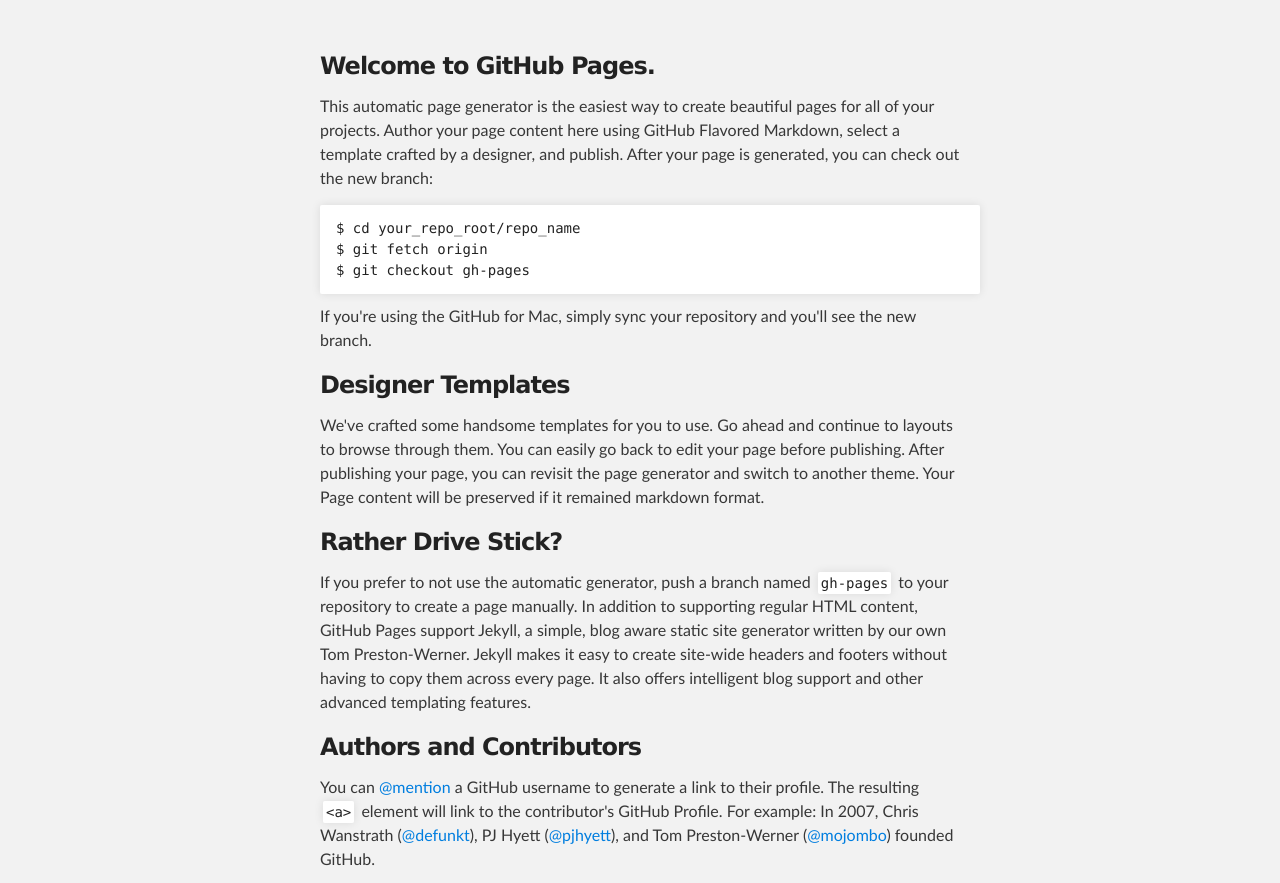
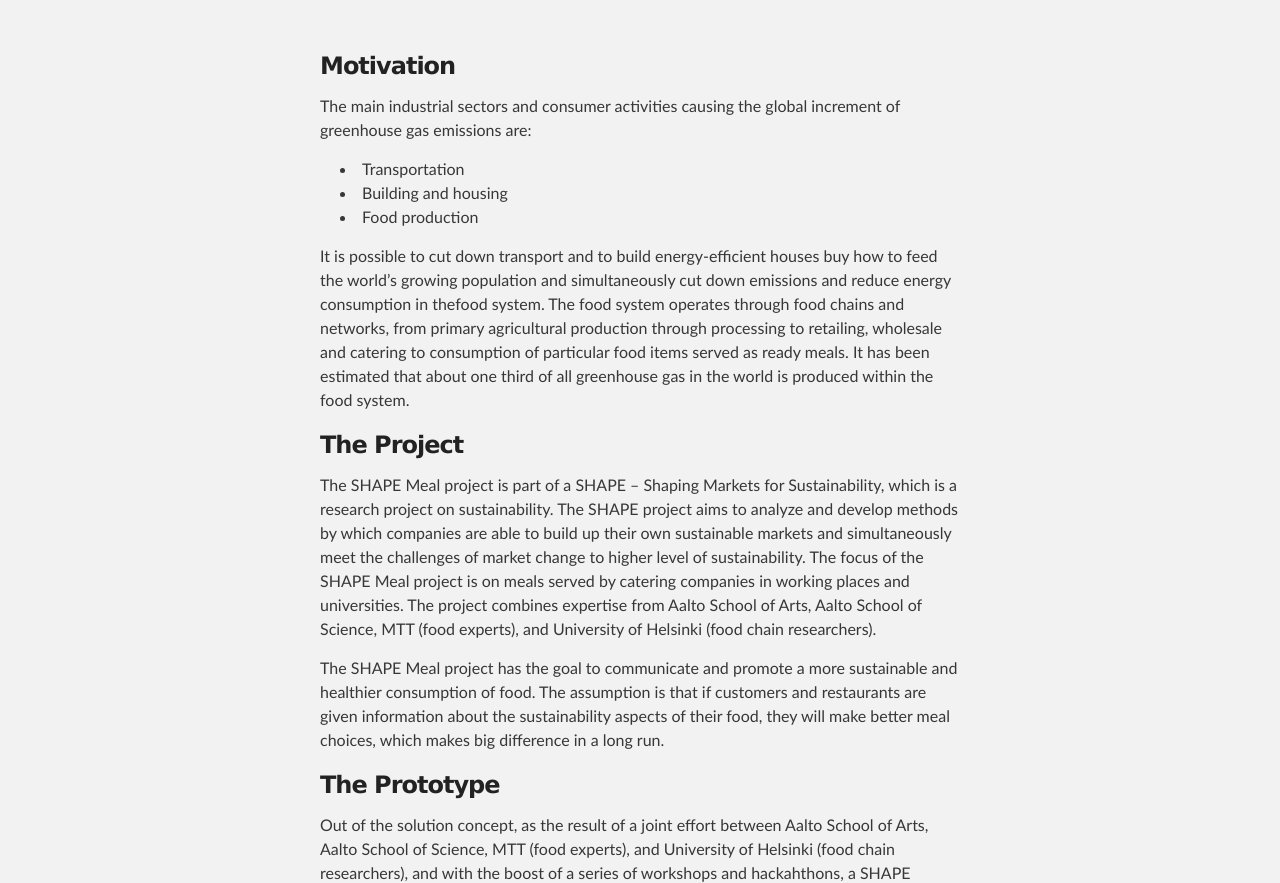
Before and after one commit to shapemeal/shapemeal.github.io, a plain HTML site: page index.html in a window 1280 px wide. Shown: the part 176-1059 px from the top of the page. Drawn offline with Linux system fonts and the light colour scheme.

Commit message:
Replace master branch with page content via GitHub

```diff
--- a/index.html
+++ b/index.html
@@ -4,11 +4,11 @@
   <head>
     <meta charset='utf-8' />
     <meta http-equiv="X-UA-Compatible" content="chrome=1" />
-    <meta name="description" content="Shapemeal.github.io : " />
+    <meta name="description" content="SHAPE Meal : " />
 
     <link rel="stylesheet" type="text/css" media="screen" href="stylesheets/stylesheet.css">
 
-    <title>Shapemeal.github.io</title>
+    <title>SHAPE Meal</title>
   </head>
 
   <body>
@@ -18,7 +18,7 @@
         <header class="inner">
           <a id="forkme_banner" href="https://github.com/shapemeal">View on GitHub</a>
 
-          <h1 id="project_title">Shapemeal.github.io</h1>
+          <h1 id="project_title">SHAPE Meal</h1>
           <h2 id="project_tagline"></h2>
 
         </header>
@@ -28,36 +28,29 @@
     <div id="main_content_wrap" class="outer">
       <section id="main_content" class="inner">
         <h3>
-<a name="welcome-to-github-pages" class="anchor" href="#welcome-to-github-pages"><span class="octicon octicon-link"></span></a>Welcome to GitHub Pages.</h3>
+<a name="motivation" class="anchor" href="#motivation"><span class="octicon octicon-link"></span></a>Motivation</h3>
 
-<p>This automatic page generator is the easiest way to create beautiful pages for all of your projects. Author your page content here using GitHub Flavored Markdown, select a template crafted by a designer, and publish. After your page is generated, you can check out the new branch:</p>
+<p>The main industrial sectors and consumer activities causing the global increment of greenhouse gas emissions are:   </p>
 
-<pre><code>$ cd your_repo_root/repo_name
-$ git fetch origin
-$ git checkout gh-pages
-</code></pre>
-
-<p>If you're using the GitHub for Mac, simply sync your repository and you'll see the new branch.</p>
+<ul>
+<li>Transportation<br>
+</li>
+<li>Building and housing</li>
+<li>Food  production</li>
+</ul><p>It is possible to cut down transport and to build energy‐efficient houses buy how to feed the world’s growing population and simultaneously cut down emissions and reduce energy consumption in thefood system.
+The food system operates through food chains and networks, from primary agricultural production through processing to   retailing, wholesale and catering to consumption of particular food items served as ready meals. It has been estimated  that about one third of all greenhouse gas in the world is produced within the food system.</p>
 
 <h3>
-<a name="designer-templates" class="anchor" href="#designer-templates"><span class="octicon octicon-link"></span></a>Designer Templates</h3>
+<a name="the-project" class="anchor" href="#the-project"><span class="octicon octicon-link"></span></a>The Project</h3>
 
-<p>We've crafted some handsome templates for you to use. Go ahead and continue to layouts to browse through them. You can easily go back to edit your page before publishing. After publishing your page, you can revisit the page generator and switch to another theme. Your Page content will be preserved if it remained markdown format.</p>
+<p>The SHAPE Meal project is part of a SHAPE – Shaping Markets for Sustainability, which is a research project on sustainability. The SHAPE project aims to analyze and develop methods by which companies are able to build up their own sustainable markets and simultaneously meet the challenges of market change to higher level of sustainability. The focus of the SHAPE Meal project is on meals served by catering companies in working places and universities. The project combines expertise from Aalto School of Arts, Aalto School of Science, MTT (food experts), and University of Helsinki (food chain researchers). </p>
+
+<p>The SHAPE Meal project has the goal to communicate and promote a more sustainable and healthier consumption of food. The assumption is that if customers and restaurants are given information about the sustainability aspects of their food, they will make better meal choices, which makes big difference in a long run. </p>
 
 <h3>
-<a name="rather-drive-stick" class="anchor" href="#rather-drive-stick"><span class="octicon octicon-link"></span></a>Rather Drive Stick?</h3>
+<a name="the-prototype" class="anchor" href="#the-prototype"><span class="octicon octicon-link"></span></a>The Prototype</h3>
 
-<p>If you prefer to not use the automatic generator, push a branch named <code>gh-pages</code> to your repository to create a page manually. In addition to supporting regular HTML content, GitHub Pages support Jekyll, a simple, blog aware static site generator written by our own Tom Preston-Werner. Jekyll makes it easy to create site-wide headers and footers without having to copy them across every page. It also offers intelligent blog support and other advanced templating features.</p>
-
-<h3>
-<a name="authors-and-contributors" class="anchor" href="#authors-and-contributors"><span class="octicon octicon-link"></span></a>Authors and Contributors</h3>
-
-<p>You can <a href="https://github.com/blog/821" class="user-mention">@mention</a> a GitHub username to generate a link to their profile. The resulting <code>&lt;a&gt;</code> element will link to the contributor's GitHub Profile. For example: In 2007, Chris Wanstrath (<a href="https://github.com/defunkt" class="user-mention">@defunkt</a>), PJ Hyett (<a href="https://github.com/pjhyett" class="user-mention">@pjhyett</a>), and Tom Preston-Werner (<a href="https://github.com/mojombo" class="user-mention">@mojombo</a>) founded GitHub.</p>
-
-<h3>
-<a name="support-or-contact" class="anchor" href="#support-or-contact"><span class="octicon octicon-link"></span></a>Support or Contact</h3>
-
-<p>Having trouble with Pages? Check out the documentation at <a href="http://help.github.com/pages">http://help.github.com/pages</a> or contact <a href="mailto:support@github.com">support@github.com</a> and we’ll help you sort it out.</p>
+<p>Out of the solution concept, as the result of a joint effort between Aalto School of Arts, Aalto School of Science, MTT (food experts), and University of Helsinki (food chain researchers), and with the boost of a series of workshops and hackahthons, a SHAPE prototype was developed.</p>
       </section>
     </div>
 
```
Also changed, not shown: params.json (+1 -1 lines).
